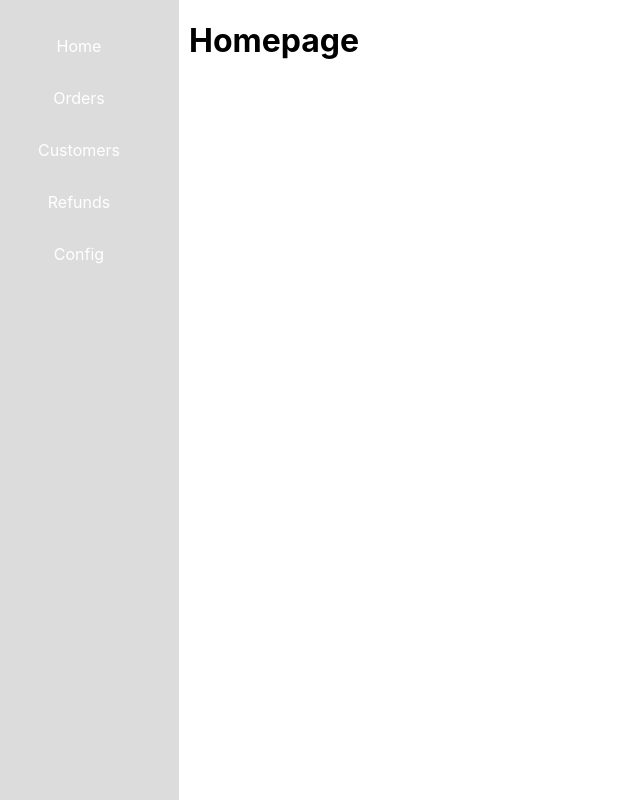
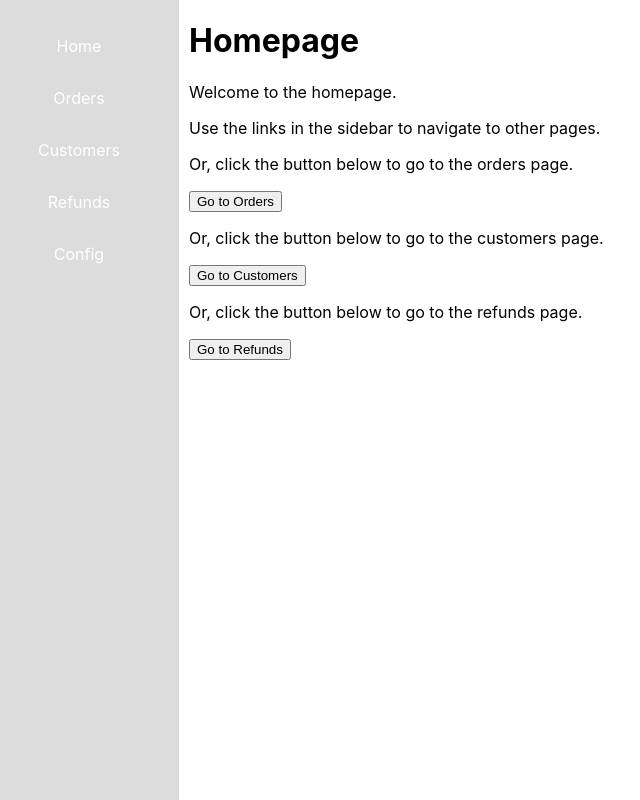
Before and after one commit to TheCyberFlash/stjag-basic-crud-react, a React (Create React App) app in the folder basic-crud/: page / in a window 1280 px wide. Shown: the whole page, without its empty margins (21-661 px from the left). Built offline with nearby package versions, Linux system fonts and the light colour scheme.

Commit message:
Update Homepage.js
Buttons

```diff
--- a/basic-crud/src/components/Homepage.js
+++ b/basic-crud/src/components/Homepage.js
@@ -1,11 +1,31 @@
 import React from "react";
+import { Link } from "react-router-dom";
 
 const Homepage = () => {
     return (
         <div>
             <h1>Homepage</h1>
+
+            <p>Welcome to the homepage.</p>
+
+            <p>Use the links in the sidebar to navigate to other pages.</p>
+
+            <p>Or, click the button below to go to the orders page.</p>
+            <Link to="/orders">
+                <button>Go to Orders</button>
+            </Link>
+
+            <p>Or, click the button below to go to the customers page.</p>
+            <Link to="/customers">
+                <button>Go to Customers</button>
+            </Link>
+
+            <p>Or, click the button below to go to the refunds page.</p>
+            <Link to="/refunds">
+                <button>Go to Refunds</button>
+            </Link>
         </div>
-    )
+    );
 }
 
 export default Homepage;
```
